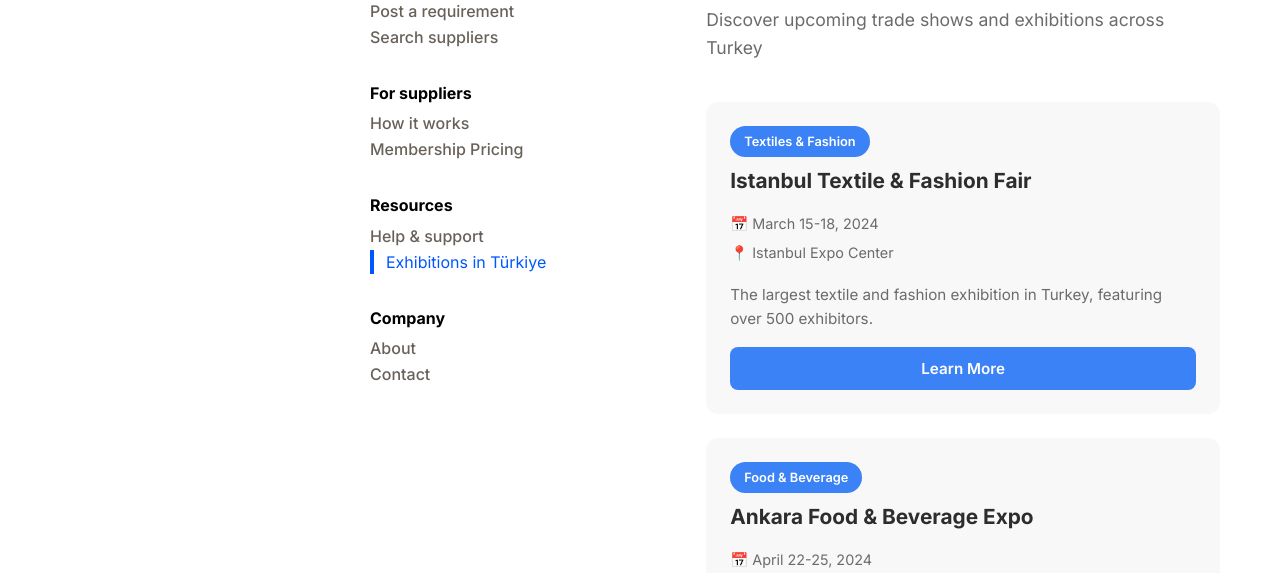
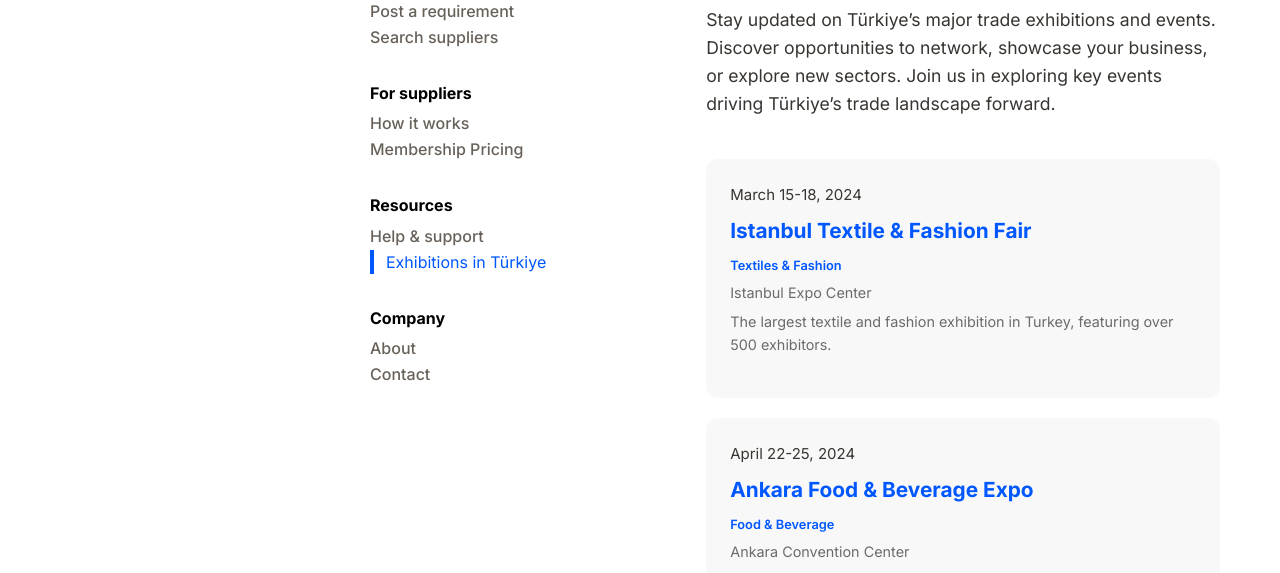
Before and after one commit to hyZenith/JK_proj, a React app: page /exhibitions in a window 1280 px wide. Shown: the part 219-792 px from the top of the page. Built offline with nearby package versions, Linux system fonts and the light colour scheme; no server answers.

Commit message:
exhibition page half

```diff
--- a/src/pages/ExhibitionsPage.js
+++ b/src/pages/ExhibitionsPage.js
@@ -9,29 +9,33 @@ const ExhibitionsPage = () => {
       date: "March 15-18, 2024",
       location: "Istanbul Expo Center",
       category: "Textiles & Fashion",
-            description: "The largest textile and fashion exhibition in Turkey, featuring over 500 exhibitors."
+      description:
+        "The largest textile and fashion exhibition in Turkey, featuring over 500 exhibitors.",
     },
     {
       name: "Ankara Food & Beverage Expo",
       date: "April 22-25, 2024",
       location: "Ankara Convention Center",
       category: "Food & Beverage",
-            description: "Discover the finest Turkish food products and connect with leading manufacturers."
+      description:
+        "Discover the finest Turkish food products and connect with leading manufacturers.",
     },
     {
       name: "Izmir Industrial Machinery Fair",
       date: "May 10-13, 2024",
       location: "Izmir International Fair Center",
       category: "Machinery & Equipment",
-            description: "Showcasing cutting-edge industrial machinery and manufacturing solutions."
+      description:
+        "Showcasing cutting-edge industrial machinery and manufacturing solutions.",
     },
     {
       name: "Antalya Home & Furniture Exhibition",
       date: "June 5-8, 2024",
       location: "Antalya Expo Center",
       category: "Home & Furniture",
-            description: "Explore the latest trends in home decor, furniture, and interior design."
-        }
+      description:
+        "Explore the latest trends in home decor, furniture, and interior design.",
+    },
   ];
 
   return (
@@ -39,22 +43,30 @@ const ExhibitionsPage = () => {
       <div className="exhibitions__container">
         <h1 className="exhibitions__title">Exhibitions in Türkiye</h1>
         <p className="exhibitions__subtitle">
-                    Discover upcoming trade shows and exhibitions across Turkey
+          Stay updated on Türkiyeʼs major trade exhibitions and events. Discover
+          opportunities to network, showcase your business, or explore new
+          sectors. Join us in exploring key events driving Türkiyeʼs trade
+          landscape forward.
         </p>
 
         <div className="exhibitions__grid">
           {exhibitions.map((exhibition, index) => (
             <div key={index} className="exhibitions__card">
               <div className="exhibitions__card-header">
-                                <span className="exhibitions__category">{exhibition.category}</span>
+                <p className="exhibitions__date">{exhibition.date}</p>
               </div>
               <h3 className="exhibitions__name">{exhibition.name}</h3>
+              <span className="exhibitions__category">
+                {exhibition.category}
+              </span>
               <div className="exhibitions__details">
-                                <p className="exhibitions__date">📅 {exhibition.date}</p>
-                                <p className="exhibitions__location">📍 {exhibition.location}</p>
+                <p className="exhibitions__location">
+                {exhibition.location}
+                </p>
+                <p className="exhibitions__description">
+                  {exhibition.description}
+                </p>
               </div>
-                            <p className="exhibitions__description">{exhibition.description}</p>
-                            <button className="exhibitions__cta">Learn More</button>
             </div>
           ))}
         </div>
--- a/src/pages/ExhibitionsPage.scss
+++ b/src/pages/ExhibitionsPage.scss
@@ -7,17 +7,17 @@
         font-size: 2.5rem;
         font-weight: 700;
         margin-bottom: 12px;
-        color: #2d2d2d;
+        color: #383531;
     }
 
     &__subtitle {
         font-size: 1.1rem;
-        color: #6b6b6b;
+        color: #383531;
         margin-bottom: 40px;
     }
 
     &__grid {
-        display: grid;
+        // display: grid;
         grid-template-columns: repeat(auto-fill, minmax(280px, 1fr));
         gap: 24px;
     }
@@ -25,15 +25,10 @@
     &__card {
         background: #f8f8f8;
         padding: 24px;
+        margin-bottom: 20px;
         border-radius: 12px;
-        transition: transform 0.3s ease, box-shadow 0.3s ease;
         display: flex;
         flex-direction: column;
-
-        &:hover {
-            transform: translateY(-5px);
-            box-shadow: 0 8px 20px rgba(0, 0, 0, 0.1);
-        }
     }
 
     &__card-header {
@@ -41,11 +36,7 @@
     }
 
     &__category {
-        display: inline-block;
-        padding: 6px 14px;
-        background: #3b82f6;
-        color: white;
-        border-radius: 16px;
+        color: #0057ff;
         font-size: 0.8rem;
         font-weight: 600;
     }
@@ -54,7 +45,7 @@
         font-size: 1.3rem;
         font-weight: 700;
         margin-bottom: 12px;
-        color: #2d2d2d;
+        color: #0057ff;
     }
 
     &__details {
@@ -75,23 +66,6 @@
         flex-grow: 1;
     }
 
-    &__cta {
-        width: 100%;
-        padding: 12px 20px;
-        background: #3b82f6;
-        color: white;
-        border: none;
-        border-radius: 8px;
-        font-size: 0.95rem;
-        font-weight: 600;
-        cursor: pointer;
-        transition: all 0.3s ease;
-
-        &:hover {
-            background: #2563eb;
-            transform: translateY(-2px);
-        }
-    }
 
     @media (max-width: 768px) {
         &__title {
```
Lines whose indentation alone changed are shown as unchanged.
